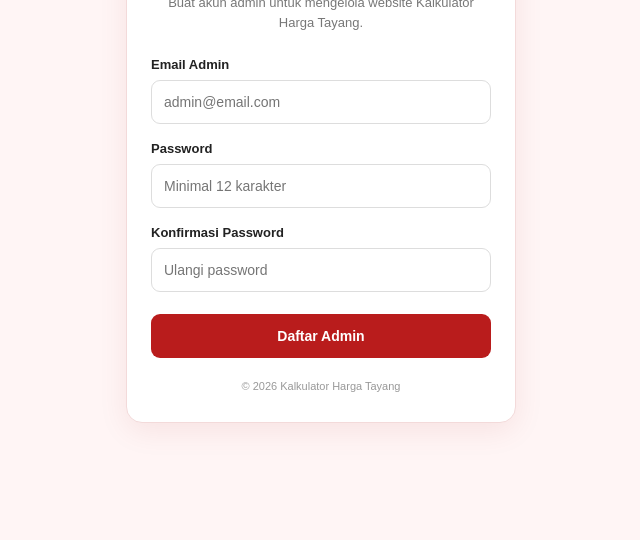
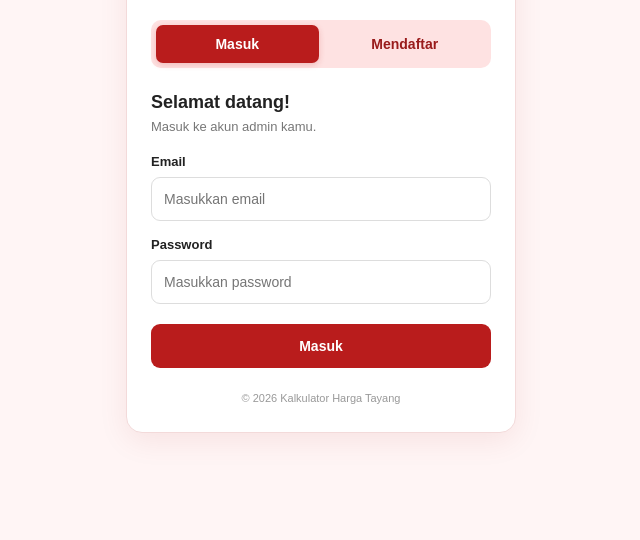
Before and after one commit to egiktrihatmoko/IoT-SmartHome, a plain HTML site: page admin.html in a window 1280 px wide. Shown: the part 260-800 px from the top of the page, without its empty margins (319-959 px from the left). Drawn offline with Linux system fonts and the light colour scheme.

Commit message:
Update admin.html

```diff
--- a/admin.html
+++ b/admin.html
@@ -1,10 +1,10 @@
-
 <!DOCTYPE html>
 <html lang="id">
 <head>
   <meta charset="UTF-8">
   <meta name="viewport" content="width=device-width, initial-scale=1.0">
-  <title>Pendaftaran Admin</title>
+  <meta name="theme-color" content="#b91c1c">
+  <title>Admin Panel - Kalkulator Harga Tayang</title>
 
   <style>
     * {
@@ -14,12 +14,12 @@
     }
 
     body {
-      font-family: Arial, sans-serif;
       min-height: 100vh;
+      padding: 20px;
       display: flex;
       align-items: center;
       justify-content: center;
-      padding: 20px;
+      font-family: Arial, Helvetica, sans-serif;
       background: #fff5f5;
       color: #222;
     }
@@ -27,23 +27,23 @@
     .container {
       width: 100%;
       max-width: 390px;
+      padding: 28px 24px;
       background: #fff;
-      padding: 30px 24px;
+      border: 1px solid #f3dada;
       border-radius: 16px;
-      border: 1px solid #f3dada;
       box-shadow: 0 8px 30px rgba(150, 0, 0, 0.08);
     }
 
     .logo {
-      width: 54px;
-      height: 54px;
-      margin: 0 auto 16px;
+      width: 52px;
+      height: 52px;
+      margin: 0 auto 14px;
       display: flex;
       align-items: center;
       justify-content: center;
+      border-radius: 14px;
       background: #b91c1c;
-      color: white;
-      border-radius: 14px;
+      color: #fff;
       font-size: 25px;
       font-weight: bold;
     }
@@ -51,8 +51,8 @@
     h1 {
       text-align: center;
       font-size: 23px;
+      color: #991b1b;
       margin-bottom: 8px;
-      color: #991b1b;
     }
 
     .subtitle {
@@ -60,18 +60,56 @@
       color: #777;
       font-size: 13px;
       line-height: 1.5;
-      margin-bottom: 25px;
+      margin-bottom: 24px;
+    }
+
+    .tabs {
+      display: flex;
+      gap: 5px;
+      padding: 5px;
+      margin-bottom: 24px;
+      border-radius: 10px;
+      background: #fee2e2;
+    }
+
+    .tab {
+      flex: 1;
+      padding: 11px 8px;
+      border: none;
+      border-radius: 7px;
+      background: transparent;
+      color: #991b1b;
+      font-size: 14px;
+      font-weight: bold;
+      cursor: pointer;
+    }
+
+    .tab.active {
+      background: #b91c1c;
+      color: #fff;
+      box-shadow: 0 2px 6px rgba(185, 28, 28, 0.2);
+    }
+
+    .form-title {
+      font-size: 18px;
+      margin-bottom: 6px;
+    }
+
+    .form-description {
+      color: #777;
+      font-size: 13px;
+      margin-bottom: 20px;
     }
 
     .form-group {
-      margin-bottom: 17px;
+      margin-bottom: 16px;
     }
 
     label {
       display: block;
+      margin-bottom: 8px;
       font-size: 13px;
       font-weight: bold;
-      margin-bottom: 8px;
     }
 
     input {
@@ -79,9 +117,10 @@
       padding: 13px 12px;
       border: 1px solid #ddd;
       border-radius: 9px;
+      outline: none;
       font-size: 14px;
-      outline: none;
-      transition: border-color 0.2s;
+      background: #fff;
+      transition: border-color 0.2s, box-shadow 0.2s;
     }
 
     input:focus {
@@ -89,49 +128,50 @@
       box-shadow: 0 0 0 3px rgba(220, 38, 38, 0.08);
     }
 
-    button {
+    .submit-btn {
       width: 100%;
+      padding: 14px;
+      margin-top: 4px;
       border: none;
       border-radius: 9px;
-      padding: 14px;
-      margin-top: 5px;
       background: #b91c1c;
-      color: white;
+      color: #fff;
       font-size: 14px;
       font-weight: bold;
       cursor: pointer;
       transition: background 0.2s;
     }
 
-    button:hover {
+    .submit-btn:hover {
       background: #991b1b;
     }
 
     .message {
       display: none;
+      padding: 12px;
       margin-top: 16px;
-      padding: 12px;
       border-radius: 8px;
+      background: #fff1f2;
+      color: #991b1b;
       font-size: 13px;
       line-height: 1.5;
-      background: #fff1f2;
-      color: #991b1b;
+      overflow-wrap: anywhere;
     }
 
     .footer {
+      margin-top: 24px;
       text-align: center;
-      margin-top: 22px;
       font-size: 11px;
       color: #999;
     }
 
-    @media (max-width: 400px) {
+    [hidden] {
+      display: none !important;
+    }
+
+    @media (max-width: 420px) {
       .container {
-        padding: 25px 19px;
-      }
-
-      h1 {
-        font-size: 21px;
+        padding: 24px 19px;
       }
     }
   </style>
@@ -141,30 +181,87 @@
   <main class="container">
     <div class="logo">A</div>
 
-    <h1>Pendaftaran Admin</h1>
-    <p class="subtitle">
-      Buat akun admin untuk mengelola website
-      Kalkulator Harga Tayang.
-    </p>
+    <h1>Admin Panel</h1>
+    <p class="subtitle">Kalkulator Harga Tayang</p>
 
-    <form id="registerForm">
+    <div class="tabs" role="tablist" aria-label="Menu akun">
+      <button
+        type="button"
+        class="tab active"
+        id="loginTab"
+        role="tab"
+        aria-selected="true"
+        aria-controls="loginForm"
+      >
+        Masuk
+      </button>
+
+      <button
+        type="button"
+        class="tab"
+        id="registerTab"
+        role="tab"
+        aria-selected="false"
+        aria-controls="registerForm"
+      >
+        Mendaftar
+      </button>
+    </div>
+
+    <!-- FORM MASUK -->
+    <form id="loginForm">
+      <h2 class="form-title">Selamat datang!</h2>
+      <p class="form-description">Masuk ke akun admin kamu.</p>
+
       <div class="form-group">
-        <label for="email">Email Admin</label>
+        <label for="loginEmail">Email</label>
         <input
           type="email"
-          id="email"
+          id="loginEmail"
           name="email"
-          placeholder="admin@email.com"
+          placeholder="Masukkan email"
+          autocomplete="username"
+          required
+        >
+      </div>
+
+      <div class="form-group">
+        <label for="loginPassword">Password</label>
+        <input
+          type="password"
+          id="loginPassword"
+          name="password"
+          placeholder="Masukkan password"
+          autocomplete="current-password"
+          required
+        >
+      </div>
+
+      <button type="submit" class="submit-btn">Masuk</button>
+    </form>
+
+    <!-- FORM PENDAFTARAN -->
+    <form id="registerForm" hidden>
+      <h2 class="form-title">Buat akun admin</h2>
+      <p class="form-description">Isi data untuk mendaftar.</p>
+
+      <div class="form-group">
+        <label for="registerEmail">Email</label>
+        <input
+          type="email"
+          id="registerEmail"
+          name="email"
+          placeholder="Masukkan email"
           autocomplete="email"
           required
         >
       </div>
 
       <div class="form-group">
-        <label for="password">Password</label>
+        <label for="registerPassword">Password</label>
         <input
           type="password"
-          id="password"
+          id="registerPassword"
           name="password"
           placeholder="Minimal 12 karakter"
           minlength="12"
@@ -186,10 +283,10 @@
         >
       </div>
 
-      <button type="submit">Daftar Admin</button>
+      <button type="submit" class="submit-btn">Daftar Admin</button>
+    </form>
 
-      <div class="message" id="message" role="status"></div>
-    </form>
+    <div class="message" id="message" role="status" aria-live="polite"></div>
 
     <p class="footer">
       &copy; 2026 Kalkulator Harga Tayang
@@ -197,27 +294,60 @@
   </main>
 
   <script>
-    const form = document.getElementById("registerForm");
+    const loginTab = document.getElementById("loginTab");
+    const registerTab = document.getElementById("registerTab");
+    const loginForm = document.getElementById("loginForm");
+    const registerForm = document.getElementById("registerForm");
     const message = document.getElementById("message");
 
-    form.addEventListener("submit", function (event) {
+    function showTab(tab) {
+      const isLogin = tab === "login";
+
+      loginForm.hidden = !isLogin;
+      registerForm.hidden = isLogin;
+
+      loginTab.classList.toggle("active", isLogin);
+      registerTab.classList.toggle("active", !isLogin);
+
+      loginTab.setAttribute("aria-selected", String(isLogin));
+      registerTab.setAttribute("aria-selected", String(!isLogin));
+
+      message.style.display = "none";
+      message.textContent = "";
+    }
+
+    loginTab.addEventListener("click", () => showTab("login"));
+    registerTab.addEventListener("click", () => showTab("register"));
+
+    function showMessage(text) {
+      message.textContent = text;
+      message.style.display = "block";
+    }
+
+    loginForm.addEventListener("submit", function (event) {
       event.preventDefault();
 
-      const email = document.getElementById("email").value.trim();
-      const password = document.getElementById("password").value;
+      showMessage(
+        "Fitur masuk belum aktif. Hubungkan formulir ke API autentikasi server Vercel terlebih dahulu."
+      );
+    });
+
+    registerForm.addEventListener("submit", function (event) {
+      event.preventDefault();
+
+      const password =
+        document.getElementById("registerPassword").value;
       const confirmPassword =
         document.getElementById("confirmPassword").value;
 
-      message.style.display = "block";
-
       if (password !== confirmPassword) {
-        message.textContent =
-          "Konfirmasi password tidak sama.";
+        showMessage("Konfirmasi password tidak sama.");
         return;
       }
 
-      message.textContent =
-        "Tampilan pendaftaran sudah siap. Pendaftaran belum aktif karena perlu dihubungkan ke API server yang aman.";
+      showMessage(
+        "Formulir siap. Pendaftaran belum aktif sampai API server yang aman dibuat."
+      );
     });
   </script>
 </body>
```
